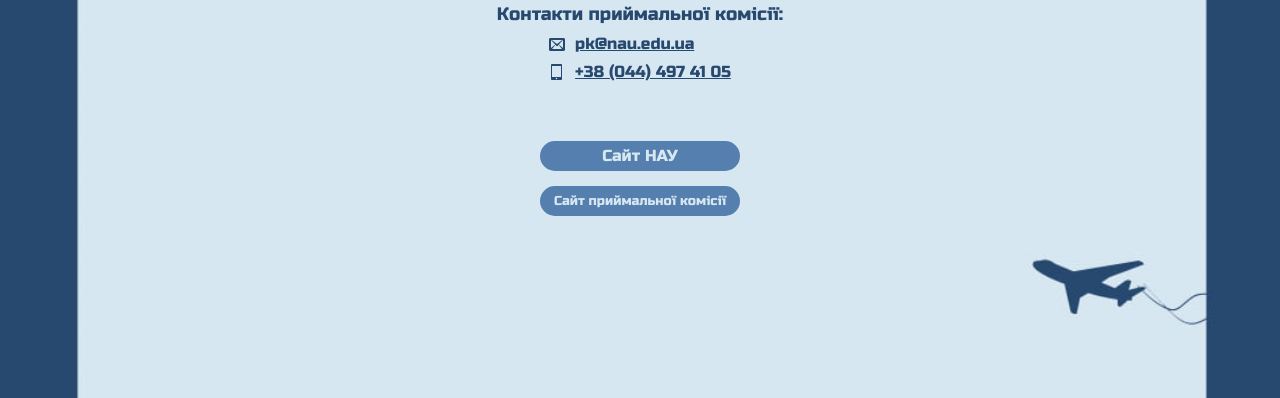
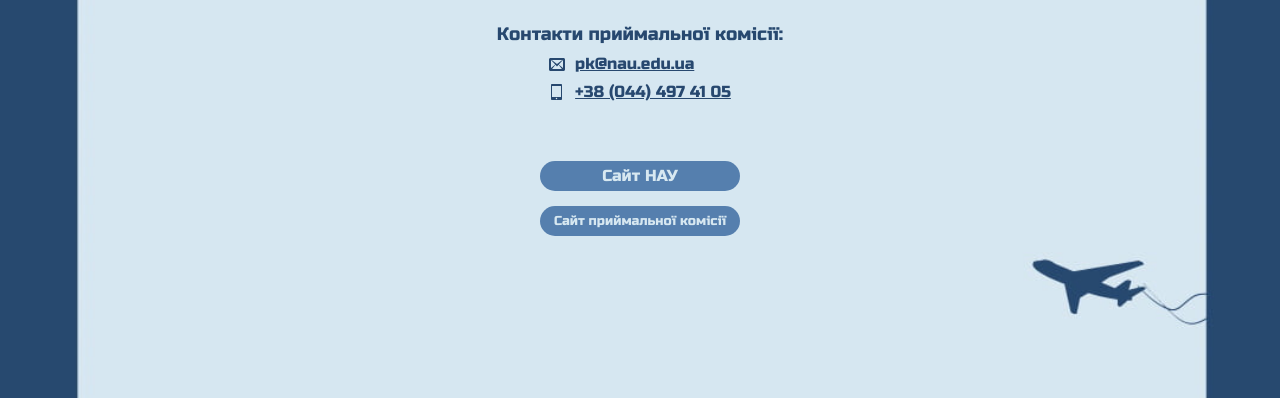
Before and after one commit to Aviathor2002/Web-Nau, a plain HTML site: page index.html in a window 1280 px wide. Shown: the part 402-800 px from the top of the page. Drawn offline with nearby package versions, Linux system fonts and the light colour scheme.

Commit message:
increase padding

```diff
--- a/sass/base/_section.scss
+++ b/sass/base/_section.scss
@@ -1,5 +1,5 @@
 .section {
-  padding-top: 30px;
+  padding-top: 40px;
 
   // @include for-size(tablet-only) {
   //   padding-bottom: 82px;
```
Also changed, not shown: css/main.css, css/main.min.css.
